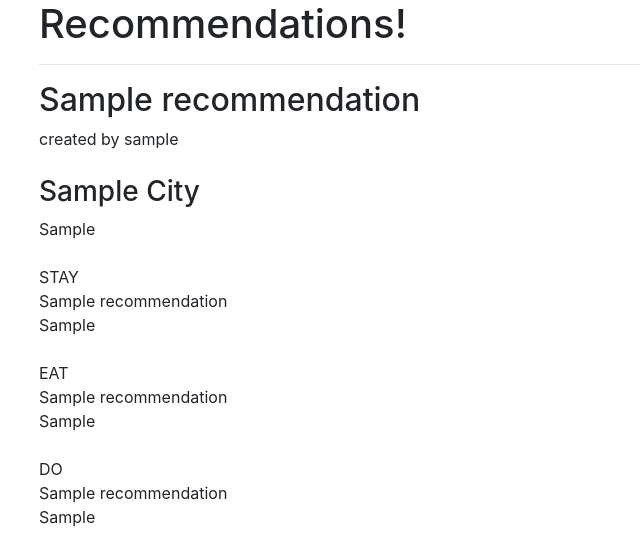
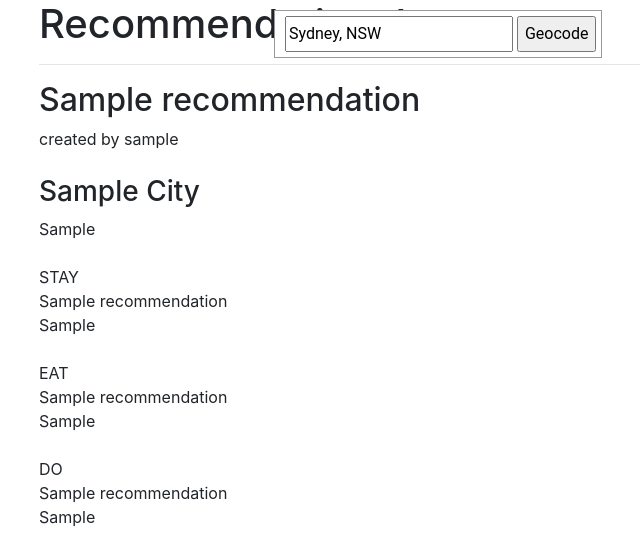
Before and after one commit to EmilySerota/Trip_Rec_Project, a Flask app: page /view_recommendation/1 in a window 1280 px wide. Shown: the top 551 px of the page, without its empty margins (46-686 px from the left). Run offline with Flask 2, Linux system fonts and the light colour scheme; tables that the repository leaves empty hold one stand-in row (values such as "Sample post"); some libraries are stand-ins or nearby versions.

Commit message:
rendered a gmap

```diff
--- a/templates/base.html
+++ b/templates/base.html
@@ -3,7 +3,8 @@
 <html>
 <head>
     <link rel="stylesheet" href="https://maxcdn.bootstrapcdn.com/bootstrap/4.0.0/css/bootstrap.min.css">
-    <link href="/static/project.css" rel="stylesheet">
+    <!-- <link href="/static/project.css" rel="stylesheet"> -->
+    {% block head %} {% endblock %}
   <title>Recommendations</title>
 </head>
 
--- a/templates/recommendation_view.html
+++ b/templates/recommendation_view.html
@@ -1,4 +1,38 @@
 {% extends 'base.html' %}
+{% block head %}
+
+<meta name="viewport" content="initial-scale=1.0, user-scalable=no">
+    <meta charset="utf-8">
+    <style>
+      /* Always set the map height explicitly to define the size of the div
+       * element that contains the map. */
+      #map {
+        height: 400px;
+        width: 400px;
+      }
+      /* Optional: Makes the sample page fill the window. */
+      html, body {
+        height: 100%;
+        margin: 0;
+        padding: 0;
+      }
+      #floating-panel {
+        position: absolute;
+        top: 10px;
+        left: 25%;
+        z-index: 5;
+        background-color: #fff;
+        padding: 5px;
+        border: 1px solid #999;
+        text-align: center;
+        font-family: 'Roboto','sans-serif';
+        line-height: 30px;
+        padding-left: 10px;
+      }
+    </style>
+
+{% endblock %}
+
 {% block content %}
 
 
@@ -34,6 +68,47 @@ DO
 {% else %}
 {% endif %}
 
+
+<div id="floating-panel">
+      <input id="address" type="textbox" value="Sydney, NSW">
+      <input id="submit" type="button" value="Geocode">
+</div>
+<div id="map"></div>
+
+ <script>
+    function initMap() {
+    console.log("map initializing")
+    var map = new google.maps.Map(document.getElementById('map'), {
+        zoom: 8,
+        center: {lat: -34.397, lng: 150.644}
+    });
+    var geocoder = new google.maps.Geocoder();
+
+    document.getElementById('submit').addEventListener('click', function() {
+        geocodeAddress(geocoder, map);
+    });
+    }
+
+    function geocodeAddress(geocoder, resultsMap) {
+    var address = document.getElementById('address').value;
+    geocoder.geocode({'address': address}, function(results, status) {
+        if (status === 'OK') {
+        resultsMap.setCenter(results[0].geometry.location);
+        var marker = new google.maps.Marker({
+            map: resultsMap,
+            position: results[0].geometry.location
+        });
+        } else {
+        alert('Geocode was not successful for the following reason: ' + status);
+        }
+    });
+    }
+</script>
+<script async defer
+src="https://maps.googleapis.com/maps/api/js?key=AIzaSyDTRFajLEyrXBcHz1cDXNGRZTabmDC1Ccw&callback=initMap">
+</script><br>
+
+
 <form action='/'>
     <input type="submit" value="Return Home!" />
 </form>
```
Also changed, not shown: templates/create_rec.html (+0 -12 lines).
